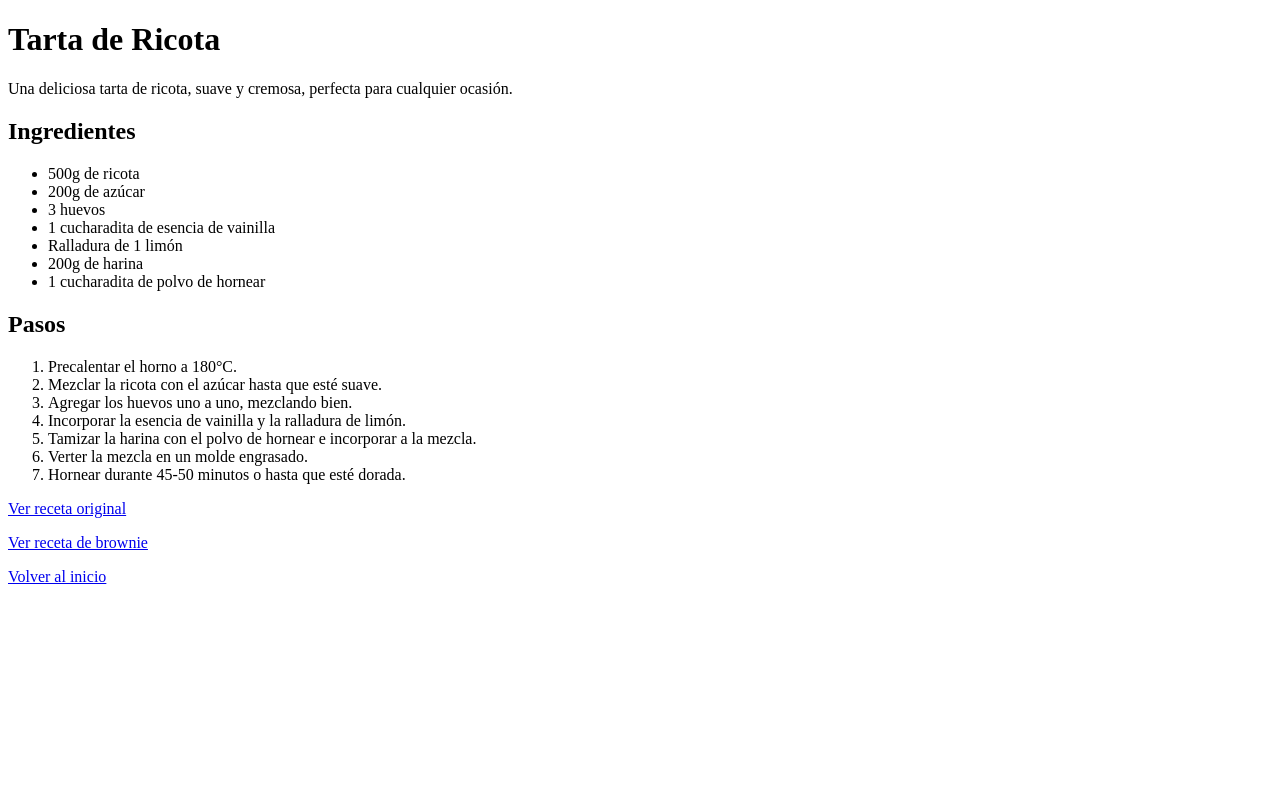
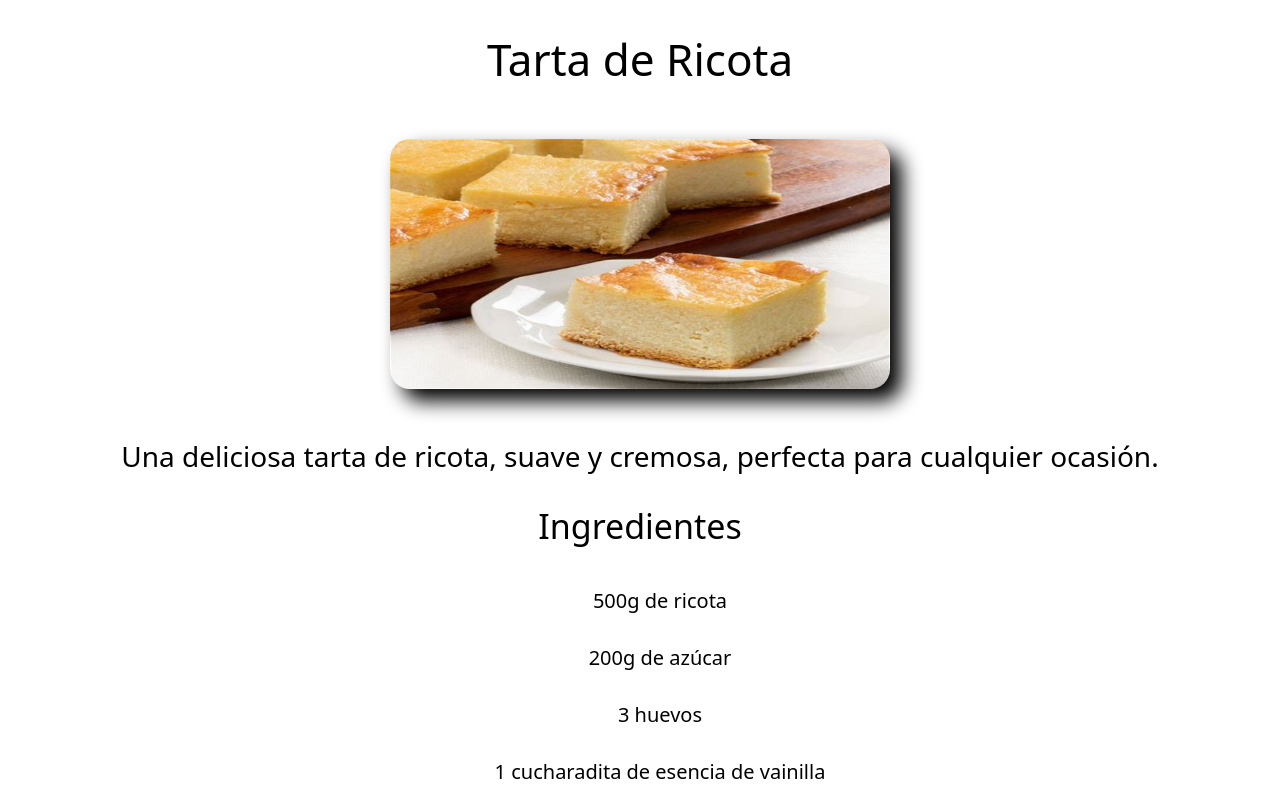
Before and after one commit to 0800Gonza/tarea-potrero-digital-curso, a plain HTML site: page public/tarta de ricota.html in a window 1280 px wide. Shown: the top 800 px of the page. Drawn offline with Linux system fonts and the light colour scheme; files that its build step writes are made by us from their sources; a web font is replaced by a local one.

Commit message:
Subiendo cambios a GitHub

```diff
--- a/public/tarta de ricota.html
+++ b/public/tarta de ricota.html
@@ -4,11 +4,20 @@
     <meta charset="UTF-8" />
     <meta name="viewport" content="width=device-width, initial-scale=1.0" />
     <title>Recetas Deliciosas - Tarta de Ricota</title>
-    <link rel="stylesheet" href="styles/recetas.css" />
+    <link rel="icon" type="image/png" href="../assets/chef-hat.png">
+    <link rel="stylesheet" href="../styles/recetas.css" />
+    <link rel="preconnect" href="https://fonts.googleapis.com" />
+    <link rel="preconnect" href="https://fonts.gstatic.com" crossorigin />
+    <link
+      href="https://fonts.googleapis.com/css2?family=Sofadi+One&display=swap"
+      rel="stylesheet"
+    />
   </head>
   <body>
-    <h1>Tarta de Ricota</h1>
-
+    <header><h1>Tarta de Ricota</h1></header>
+    <div class="img-container">
+        <img src="../assets/tarta de ricota.webp" alt="Tarta de Ricota"/>
+    </div>
     <p>
       Una deliciosa tarta de ricota, suave y cremosa, perfecta para cualquier
       ocasión.
@@ -37,6 +46,9 @@
       <li>Verter la mezcla en un molde engrasado.</li>
       <li>Hornear durante 45-50 minutos o hasta que esté dorada.</li>
     </ol>
+    <div class="iframe-container">
+        <iframe width="500" height="250" src="https://www.youtube.com/embed/YoXm4l1gQPw" title="LA MEJOR TARTA DE RICOTA QUE VAS A HACER (Paso a Paso)" frameborder="0" allow="accelerometer; autoplay; clipboard-write; encrypted-media; gyroscope; picture-in-picture; web-share" referrerpolicy="strict-origin-when-cross-origin" allowfullscreen></iframe>
+    </div>
 
     <p>
       <a
--- a/styles/main.css
+++ b/styles/main.css
@@ -6,21 +6,105 @@
 
 h1{
     color: #000000;
-    font-size: 34px;
+    font-size: 44px;
     text-align: center;
+    display: flex;
+    justify-content: center;
 }
 
 h2{
     color: #000000;
-    font-size: 24px;
+    font-size: 34px;
+    display: flex;
+    justify-content: center;
 }
 
 p {
     color: #000000;
-    font-size: 24px;
+    font-size: 28px;
+    display: flex;
+    justify-content: center;
 }
 
 a{
     color: #000000;
-    font-size: 20px;
+    font-size: 24px;
+    display: flex;
+    justify-content: center;
 }
+
+img{
+    filter: drop-shadow(12px 12px 10px black);
+    border-radius: 20px;
+    margin: 20px;
+    width: 500px;
+    height: 250px;
+}
+
+.img-container{
+    position: relative;
+    overflow: hidden;
+    display: flex;
+    justify-content: center;
+}
+
+.btn-container{
+    display: flex;
+    justify-content: center;
+}
+
+.zoom-btn {
+    position: absolute;
+    bottom: 10px;
+    right: 10px;
+    width: 40px;
+    height: 40px;
+    border-radius: 50%;
+    background-color: rgba(0, 0, 0, 0.5);
+    color: white;
+    border: none;
+    cursor: pointer;
+    display: flex;
+    justify-content: center;
+    align-items: center;
+    font-size: 14px;
+}
+
+.zoomed {
+    position: fixed;
+    top: 0;
+    left: 0;
+    width: 100%;
+    height: 100%;
+    background-color: rgba(0, 0, 0, 0.8);
+    display: flex;
+    justify-content: center;
+    align-items: center;
+    z-index: 1000;
+    overflow: hidden;
+}
+
+.zoomed img {
+    max-width: none;
+    max-height: none;
+    cursor: move;
+}
+
+@media (max-width: 768px) {
+  img {
+    width: 100%;
+    height: auto;
+  }
+
+  h1 {
+    font-size: 32px;
+  }
+
+  h2 {
+    font-size: 28px;
+  }
+
+  p, a {
+    font-size: 18px;
+  }
+}
--- a/styles/recetas.css
+++ b/styles/recetas.css
@@ -0,0 +1,63 @@
+*{
+    font-family: "Sofadi One", system-ui;
+    font-weight: 400;
+    font-style: normal;
+}
+
+h1{
+    color: #000000;
+    font-size: 44px;
+    display: flex;
+    justify-content: center;
+}
+
+h2{
+    color: #000000;
+    font-size: 34px;
+    display: flex;
+    justify-content: center;
+}
+
+p {
+    color: #000000;
+    font-size: 28px;
+    display: flex;
+    justify-content: center;
+}
+
+a{
+    color: #000000;
+    font-size: 24px;
+    display: flex;
+    justify-content: center;
+}
+
+img{
+    filter: drop-shadow(12px 12px 10px black);
+    border-radius: 20px;
+    margin: 20px;
+    width: 500px;
+    height: 250px;
+}
+
+.img-container{
+    display: flex;
+    justify-content: center;
+}
+
+li{
+    margin: 10px;
+    padding: 10px;
+    display: flex;
+    justify-content: center;
+    font-size: 20px;
+}
+
+.iframe-container{
+    display: flex;
+    justify-content: center;
+}
+
+iframe{
+    filter: drop-shadow(12px 12px 10px black);
+}
```
Also changed, not shown: index.html (+67 -4 lines), public/Brownie de chocolate.html (+16 -3 lines), assets/brownie.webp (added), assets/chef-hat.png (added), assets/tarta de ricota.webp (added), 1 other file.
